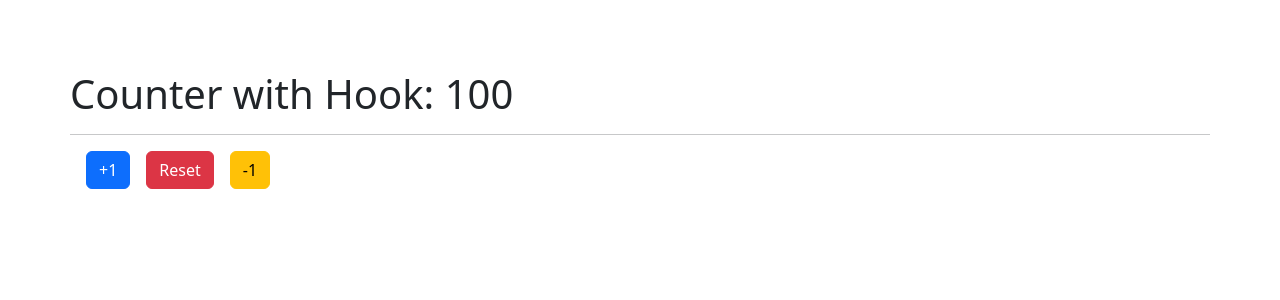
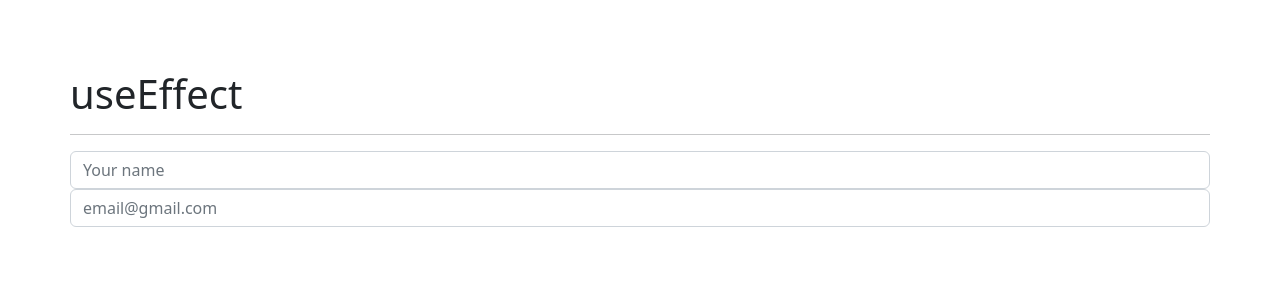
Before and after one commit to ewa1do/React-Course, a React (Vite) app in the folder hooks-app/: page / in a window 1280 px wide. Shown: the top 300 px of the page. Built offline with nearby package versions, Linux system fonts and the light colour scheme.

Commit message:
useEffect

```diff
--- /dev/null
+++ b/hooks-app/src/components/02-useEffect/SimpleForm.jsx
@@ -0,0 +1,67 @@
+import React, { useEffect, useState } from 'react';
+
+import './effects.css';
+
+/**
+ * ? useEffect is a hook which allow us to handle side effects
+ * ? when something change/happens in our component
+ */
+
+const SimpleForm = () => {
+  const [formState, setFormState] = useState({
+    name: '',
+    email: '',
+  });
+
+  const { name, email } = formState;
+
+  useEffect(() => {
+    console.log('Hey!');
+  }, []); // * the empty []: the effect only is applied once
+
+  useEffect(() => {
+    console.log('formState changed');
+  }, [formState]); // * the [state] the effect only applies changes on the state inside the []
+
+  useEffect(() => {
+    console.log('email Changed');
+  }, [email]);
+
+  const handleInputChange = ({ target }) => {
+    setFormState({
+      ...formState,
+      [target.name]: target.value,
+    });
+  };
+
+  return (
+    <>
+      <h1>useEffect</h1>
+      <hr />
+
+      <div className='form-group'>
+        <input
+          type='text'
+          name='name'
+          className='form-control'
+          placeholder='Your name'
+          autoComplete='off'
+          value={name}
+          onChange={handleInputChange}
+        />
+
+        <input
+          type='text'
+          name='email'
+          className='form-control'
+          placeholder='email@gmail.com'
+          autoComplete='off'
+          value={email}
+          onChange={handleInputChange}
+        />
+      </div>
+    </>
+  );
+};
+
+export default SimpleForm;
--- /dev/null
+++ b/hooks-app/src/components/02-useEffect/effects.css
@@ -0,0 +1,3 @@
+body {
+  padding: 70px;
+}
--- a/hooks-app/src/main.jsx
+++ b/hooks-app/src/main.jsx
@@ -1,11 +1,13 @@
 import React from 'react';
 import ReactDOM from 'react-dom/client';
 // import CounterApp from './components/01-useState/CounterApp';
-import CounterWithCustomHook from './components/01-useState/CounterWithCustomHook';
+// import CounterWithCustomHook from './components/01-useState/CounterWithCustomHook';
+import SimpleForm from './components/02-useEffect/SimpleForm';
 // import HookApp from './HookApp';
 
 ReactDOM.createRoot(document.getElementById('app')).render(
   // <HookApp />
   // <CounterApp />
-  <CounterWithCustomHook />
+  // <CounterWithCustomHook />
+  <SimpleForm />
 );
```
